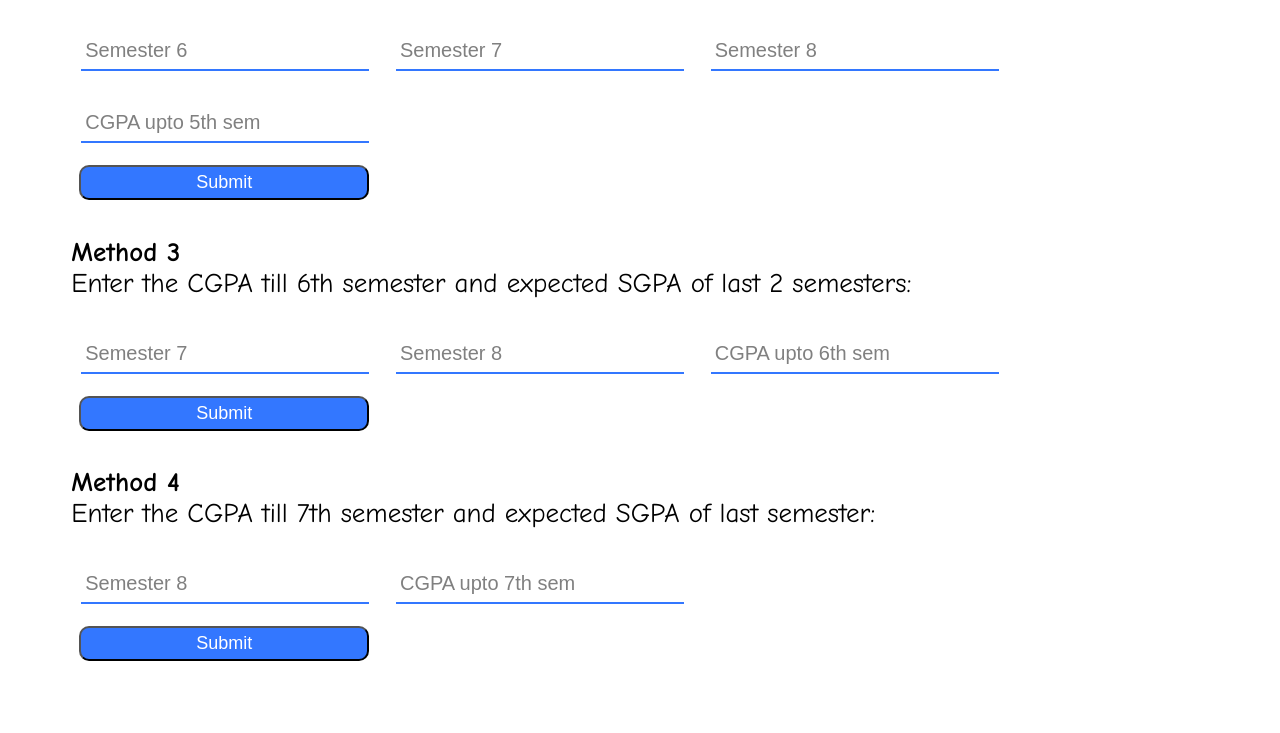
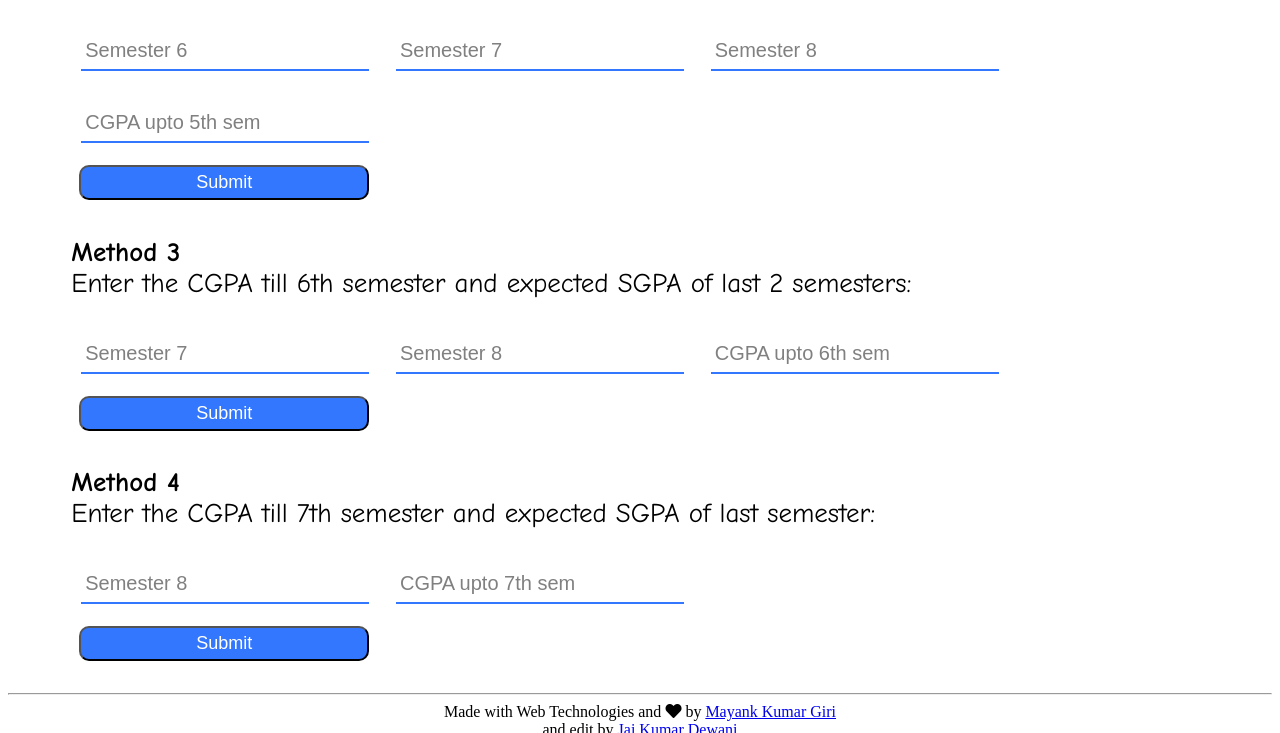
Before and after one commit to mayank-kumar-giri/cgpa-calculator, a plain HTML site: page index.html in a window 1280 px wide. Shown: the part 1192-1925 px from the top of the page. Before the commit the page ends 1885 px from the top, so only its background shows below. Drawn offline with nearby package versions, Linux system fonts and the light colour scheme.

Commit message:
Added credits

```diff
--- a/css/index.css
+++ b/css/index.css
@@ -143,3 +143,6 @@ p {
   margin-top: 1%;
   margin-left: 2%;
 }
+#footnote{
+  text-align: center;
+}
--- a/index.html
+++ b/index.html
@@ -4,7 +4,9 @@
 	<title>GPA da Calc</title>
 	<link rel="stylesheet" type="text/css" href="css/index.css">
 	<script src="https://ajax.googleapis.com/ajax/libs/jquery/2.1.3/jquery.min.js"></script>
-
+	<link rel="stylesheet" href="https://use.fontawesome.com/releases/v5.5.0/css/all.css"
+        integrity="sha384-B4dIYHKNBt8Bc12p+WXckhzcICo0wtJAoU8YZTY5qE0Id1GSseTk6S+L3BlXeVIU"
+        crossorigin="anonymous">
 </head>
 <body>
 	<header>
@@ -100,7 +102,13 @@
 			<button type="submit" class="submit" id="m4">Submit</button>
 		</form>
 	</section>
-
+	<div class="container" id="footnote">
+        <hr>
+		Made with Web Technologies and <i class="fas fa-heart"></i> by <a href="http://github.com/mayank-kumar-giri/">Mayank Kumar Giri</a>  <br>
+		and edit by <a href="https://github.com/jai-dewani"> Jai Kumar Dewani</a>
+        <br>
+        Follow the code on <i class="fab fa-github"></i> <a href="https://github.com/mayank-kumar-giri/cgpa-calculator">GitHub</a>
+    </div>
 </body>
 <script src="js/index.js"></script>
 </html>
```
